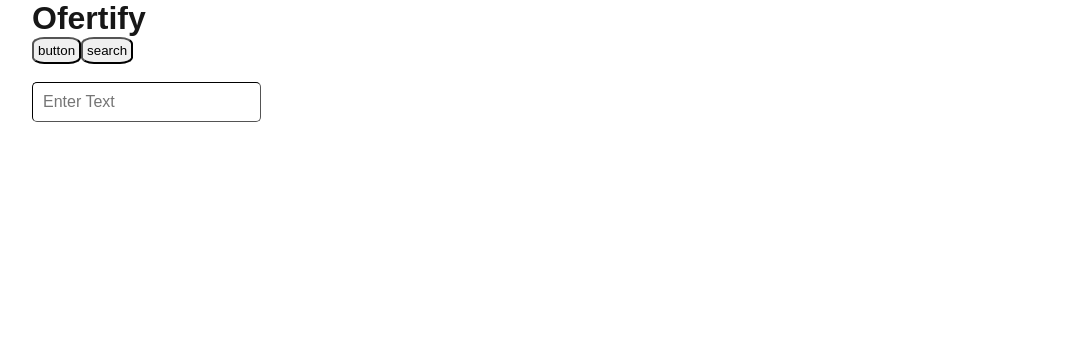
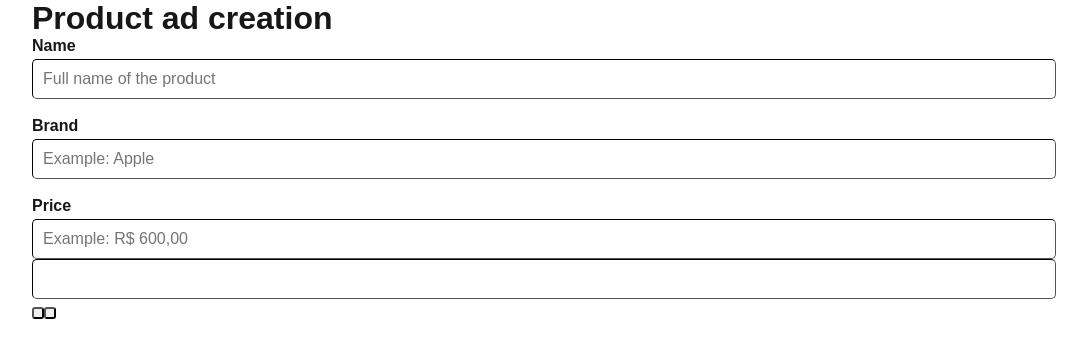
Before and after one commit to euller-regis/ofertify-frontend, a Next.js app: page / in a window 1280 px wide. Shown: the top 358 px of the page, without its empty margins (96-1183 px from the left). Built offline with nearby package versions, Linux system fonts and the light colour scheme.

Commit message:
Finalize input text

```diff
--- a/src/app/page.js
+++ b/src/app/page.js
@@ -5,12 +5,20 @@
 export default function Home() {
   return (
     <div className={styles.page}>
-      <h1>Ofertify</h1>
-      <Button text="button"> </Button>
-      <Button text="search"> </Button>
+      <h1>Product ad creation</h1>
+
+      <InputText id="name" placeholder="Full name of the product" label="Name" />
+      <br/>
+      <InputText id="brand" placeholder="Example: Apple" label="Brand" />
+      <br/>
+      <InputText id="price" placeholder="Example: R$ 600,00" label="Price" />
+
+      <InputText />
+
+      <Button variant="primary"> </Button>
+      <Button variant="secondary"> </Button>
       <br/>
       <br/>
-      <InputText/>
     </div>
 
 
--- a/src/components/Button/Button.js
+++ b/src/components/Button/Button.js
@@ -1,5 +1,7 @@
 import styles from './Button.module.css'
 
 export const Button = (props) => {
-    return <button className={styles.button}> {props.text} </button>
+    return <button className={styles.button}>
+        {props.text}
+        </button>
 }
--- a/src/components/InputText/InputText.js
+++ b/src/components/InputText/InputText.js
@@ -1,7 +1,28 @@
 import styles from "./InputText.module.css"
 
-export const InputText = () => {
+/**
+ * props: {
+ *   placeholder: string
+ *   label: string
+ *   id: string
+ * }
+ */
+
+export const InputText = (props) => {
     return (
-        <input className={styles.inputText} placeholder="Enter Text"/>
+        <div className={styles.inputContainer}>
+            {(props.label !== undefined) ? (
+                <label
+                    htmlFor={props.id}
+                    className={styles.inputLabel}
+                >{props.label}</label>
+            ) : null}
+            <input
+                id={props.id}
+                type="text"
+                className={styles.inputText}
+                placeholder={props.placeholder}
+            />
+        </div>
     )
 }
--- a/src/components/InputText/InputText.module.css
+++ b/src/components/InputText/InputText.module.css
@@ -1,3 +1,13 @@
+.inputContainer {
+    display: flex;
+    flex-direction: column;
+    gap: 4px;
+}
+
+.inputLabel {
+    font-weight: bold;
+}
+
 .inputText {
     padding: 10px;
     font-family: Arial, sans-serif;
```
